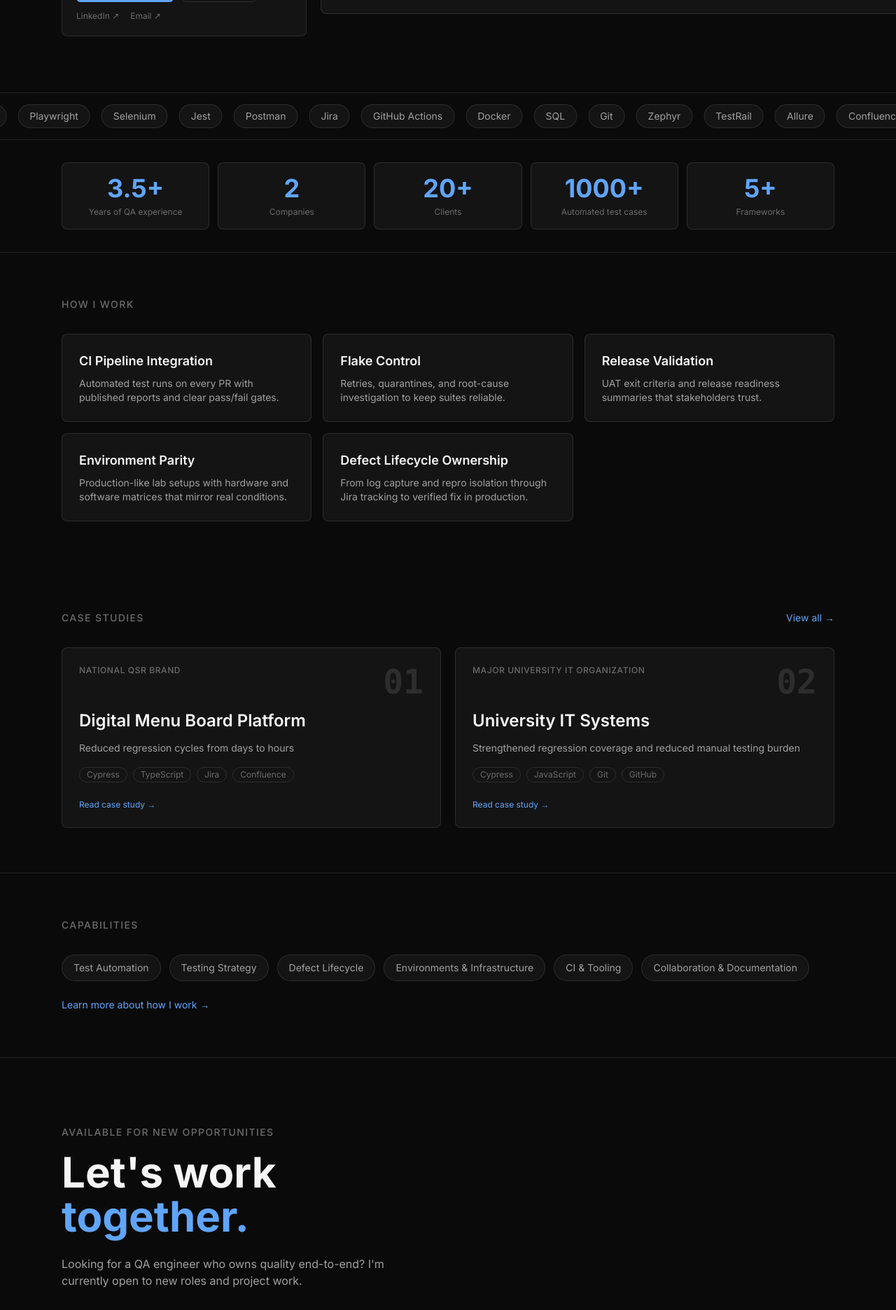
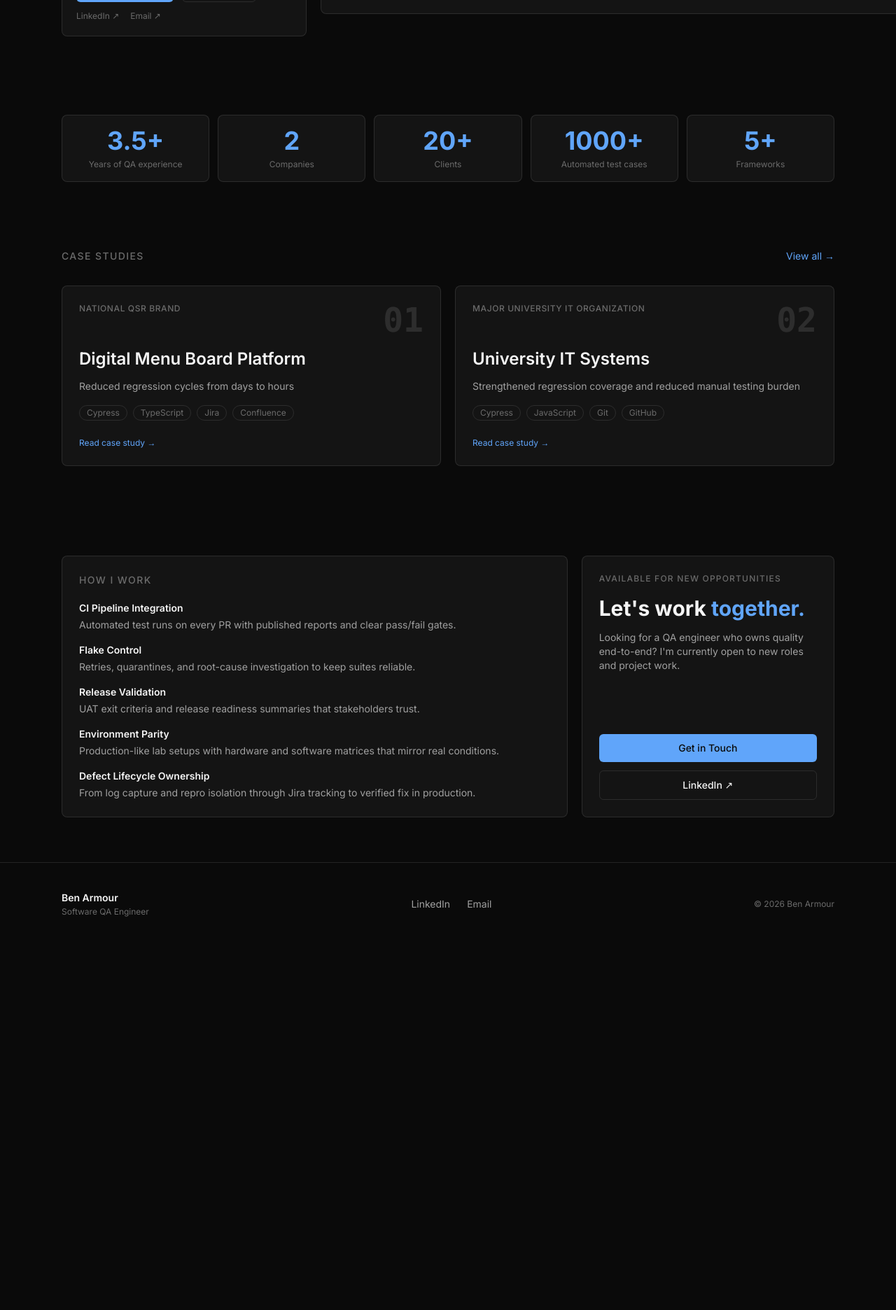
Before and after one commit to LostInTyping/BuildVerified, a Next.js app: page / in a window 1280 px wide. Shown: the part 600-2472 px from the top of the page at 70% size. After the commit the page ends 1951 px from the top, so only its background shows below. Built offline with nearby package versions, Linux system fonts and the light colour scheme.

Commit message:
feat(home): assemble card-driven bento layout and remove unused sections
Replace 7-section stacked layout with 4-section bento grid (Hero,
Stats, Case Studies, Bottom). Delete tools-marquee, capabilities-summary,
proof-section, and contact-cta components now folded into new sections.

```diff
--- a/src/app/page.tsx
+++ b/src/app/page.tsx
@@ -1,21 +1,15 @@
 import { Hero } from "@/components/home/hero";
-import { ToolsMarquee } from "@/components/home/tools-marquee";
 import { StatsSection } from "@/components/home/stats-section";
-import { ProofSection } from "@/components/home/proof-section";
 import { FeaturedCaseStudies } from "@/components/home/featured-case-studies";
-import { CapabilitiesSummary } from "@/components/home/capabilities-summary";
-import { ContactCTA } from "@/components/home/contact-cta";
+import { BottomSection } from "@/components/home/bottom-section";
 
 export default function Home() {
   return (
     <main>
       <Hero />
-      <ToolsMarquee />
       <StatsSection />
-      <ProofSection />
       <FeaturedCaseStudies />
-      <CapabilitiesSummary />
-      <ContactCTA />
+      <BottomSection />
     </main>
   );
 }
--- a/src/components/home/capabilities-summary.tsx
+++ /dev/null
@@ -1,38 +0,0 @@
-import Link from "next/link";
-
-const capabilities = [
-  "Test Automation",
-  "Testing Strategy",
-  "Defect Lifecycle",
-  "Environments & Infrastructure",
-  "CI & Tooling",
-  "Collaboration & Documentation",
-];
-
-export function CapabilitiesSummary() {
-  return (
-    <section className="border-t border-border">
-      <div className="mx-auto max-w-6xl px-6 py-16">
-        <h2 className="text-sm font-medium uppercase tracking-widest text-text-muted">
-          Capabilities
-        </h2>
-        <div className="mt-8 flex flex-wrap gap-3">
-          {capabilities.map((cap) => (
-            <span
-              key={cap}
-              className="rounded-full border border-border bg-bg-card px-4 py-2 text-sm text-text-secondary"
-            >
-              {cap}
-            </span>
-          ))}
-        </div>
-        <Link
-          href="/capabilities"
-          className="mt-6 inline-block text-sm text-accent transition-colors hover:text-accent-hover"
-        >
-          Learn more about how I work &rarr;
-        </Link>
-      </div>
-    </section>
-  );
-}
--- a/src/components/home/contact-cta.tsx
+++ /dev/null
@@ -1,38 +0,0 @@
-import Link from "next/link";
-
-export function ContactCTA() {
-  return (
-    <section className="border-t border-border">
-      <div className="mx-auto max-w-6xl px-6 py-24">
-        <p className="text-sm font-medium uppercase tracking-widest text-text-muted">
-          Available for new opportunities
-        </p>
-        <h2 className="mt-4 text-4xl font-bold leading-[1.05] md:text-5xl lg:text-6xl">
-          Let&apos;s work
-          <br />
-          <span className="text-accent">together.</span>
-        </h2>
-        <p className="mt-6 max-w-lg text-text-secondary">
-          Looking for a QA engineer who owns quality end-to-end? I&apos;m
-          currently open to new roles and project work.
-        </p>
-        <div className="mt-8 flex flex-wrap gap-4">
-          <Link
-            href="/contact"
-            className="rounded-lg bg-accent px-8 py-3 text-sm font-medium text-bg-primary transition-colors hover:bg-accent-hover"
-          >
-            Get in Touch
-          </Link>
-          <a
-            href="https://linkedin.com/in/ben-armour"
-            target="_blank"
-            rel="noopener noreferrer"
-            className="rounded-lg border border-border px-8 py-3 text-sm font-medium text-text-primary transition-colors hover:border-border-hover"
-          >
-            LinkedIn ↗
-          </a>
-        </div>
-      </div>
-    </section>
-  );
-}
--- a/src/components/home/proof-section.tsx
+++ /dev/null
@@ -1,55 +0,0 @@
-import { FadeIn } from "@/components/fade-in";
-
-const proofItems = [
-  {
-    title: "CI Pipeline Integration",
-    description:
-      "Automated test runs on every PR with published reports and clear pass/fail gates.",
-  },
-  {
-    title: "Flake Control",
-    description:
-      "Retries, quarantines, and root-cause investigation to keep suites reliable.",
-  },
-  {
-    title: "Release Validation",
-    description:
-      "UAT exit criteria and release readiness summaries that stakeholders trust.",
-  },
-  {
-    title: "Environment Parity",
-    description:
-      "Production-like lab setups with hardware and software matrices that mirror real conditions.",
-  },
-  {
-    title: "Defect Lifecycle Ownership",
-    description:
-      "From log capture and repro isolation through Jira tracking to verified fix in production.",
-  },
-];
-
-export function ProofSection() {
-  return (
-    <section className="border-t border-border">
-      <div className="mx-auto max-w-6xl px-6 py-16">
-        <h2 className="text-sm font-medium uppercase tracking-widest text-text-muted">
-          How I Work
-        </h2>
-        <div className="mt-8 grid gap-4 md:grid-cols-2 lg:grid-cols-3">
-          {proofItems.map((item, index) => (
-            <FadeIn key={item.title} delay={index * 0.1}>
-              <div className="rounded-lg border border-border bg-bg-card p-6 transition-colors hover:bg-bg-card-hover">
-                <h3 className="text-lg font-semibold text-text-primary">
-                  {item.title}
-                </h3>
-                <p className="mt-2 text-sm text-text-secondary">
-                  {item.description}
-                </p>
-              </div>
-            </FadeIn>
-          ))}
-        </div>
-      </div>
-    </section>
-  );
-}
--- a/src/components/home/tools-marquee.tsx
+++ /dev/null
@@ -1,36 +0,0 @@
-const tools = [
-  "Cypress",
-  "Playwright",
-  "Selenium",
-  "Jest",
-  "Postman",
-  "Jira",
-  "GitHub Actions",
-  "Docker",
-  "SQL",
-  "Git",
-  "Zephyr",
-  "TestRail",
-  "Allure",
-  "Confluence",
-];
-
-export function ToolsMarquee() {
-  const tripled = [...tools, ...tools, ...tools];
-
-  return (
-    <div className="border-y border-border py-4 overflow-hidden">
-      <div className="marquee-strip flex gap-4 whitespace-nowrap">
-        {tripled.map((tool, i) => (
-          <span
-            key={`${tool}-${i}`}
-            aria-hidden={i >= tools.length}
-            className="rounded-full border border-border bg-bg-card px-4 py-1.5 text-sm text-text-secondary shrink-0"
-          >
-            {tool}
-          </span>
-        ))}
-      </div>
-    </div>
-  );
-}
```
